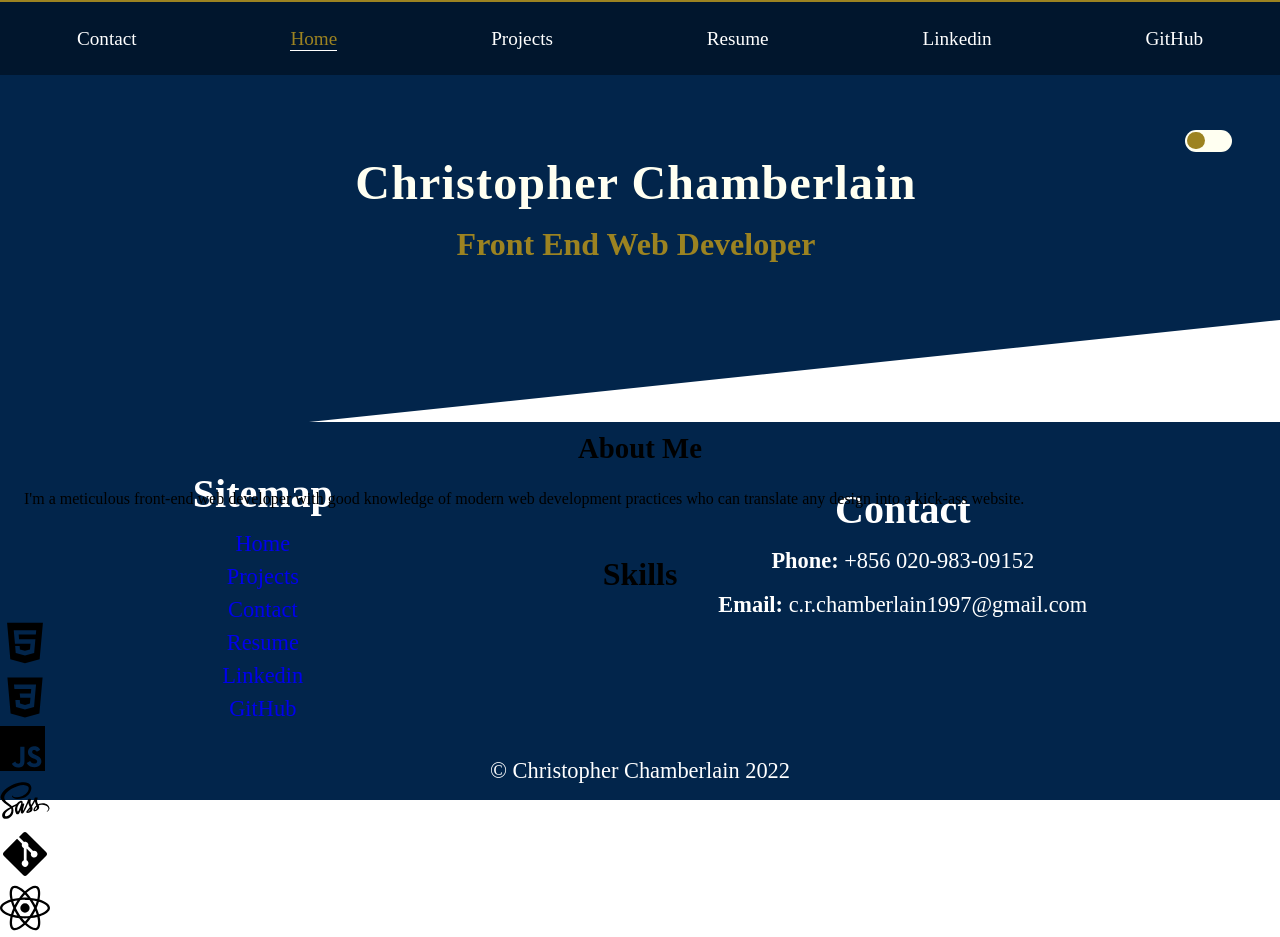
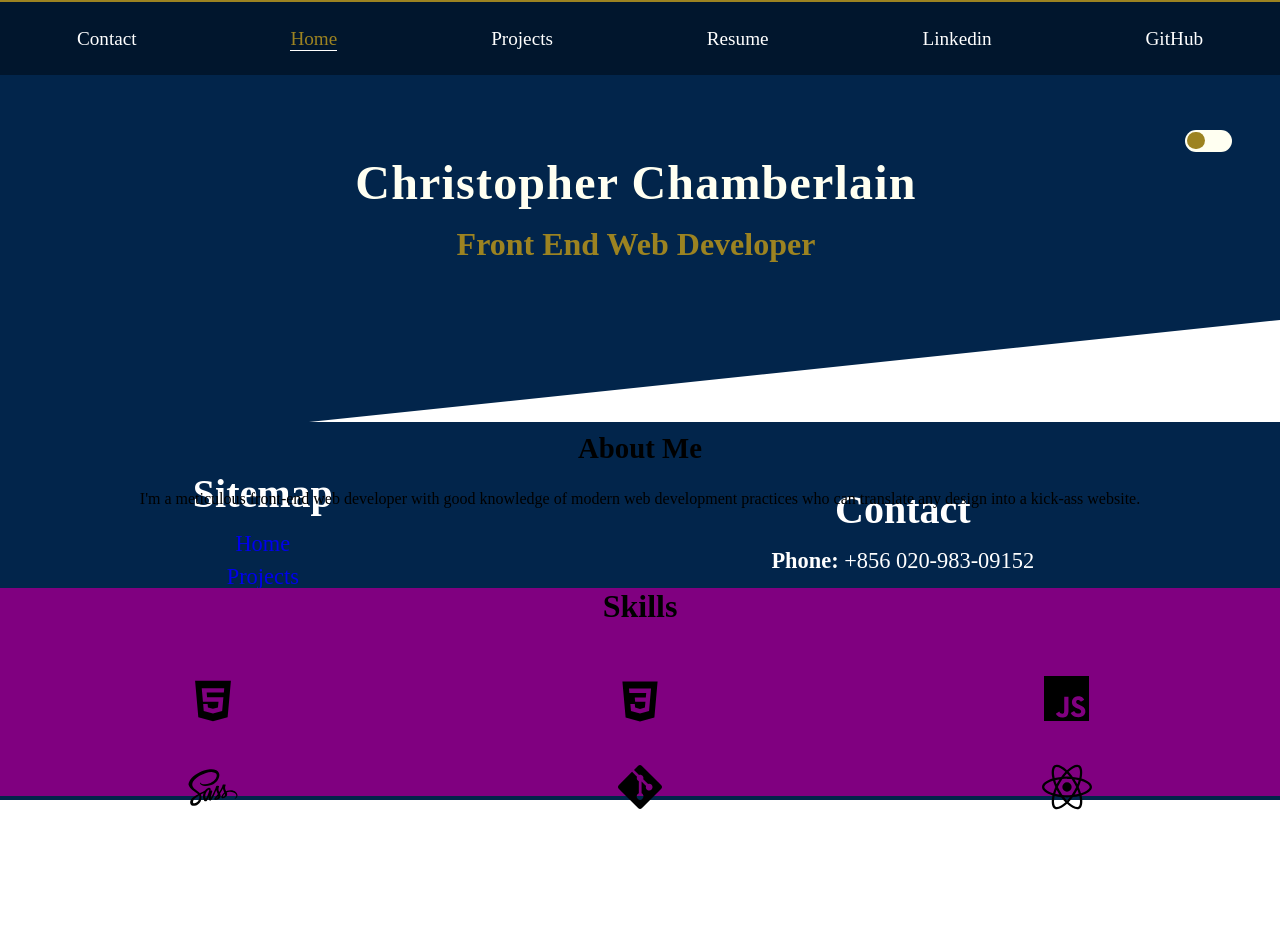
Before and after one commit to AkaraTawng/portfolio-mf-v2, a React (Create React App) app: page / in a window 1280 px wide. After the commit the page ends 816 px from the top, so only its background shows below. Built offline with nearby package versions, Linux system fonts and the light colour scheme.

Commit message:
make skills section grid container. define columns. center align grid items. increase about-me-section margin bottom

```diff
--- a/src/main.css
+++ b/src/main.css
@@ -402,7 +402,7 @@
 }
 
 #about-me-section {
-  margin-bottom: 3rem;
+  margin-bottom: 5rem;
   padding: 0 1.5rem;
 }
 #about-me-section h2 {
@@ -410,9 +410,25 @@
   text-align: center;
   margin-bottom: 2%;
 }
+#about-me-section p {
+  text-align: center;
+}
 
+#skills-section {
+  background-color: purple;
+  height: 13rem;
+}
 #skills-section h2 {
   font-size: 2rem;
   text-align: center;
-  margin-bottom: 2%;
+  margin-bottom: 4%;
+}
+#skills-section ul {
+  list-style-type: none;
+  display: grid;
+  grid-template-columns: repeat(3, 1fr);
+  grid-row-gap: 30%;
+}
+#skills-section ul li {
+  justify-self: center;
 }/*# sourceMappingURL=main.css.map */
--- a/src/scss/layout/_home.scss
+++ b/src/scss/layout/_home.scss
@@ -3,19 +3,39 @@
 }
 
 #about-me-section {
-    margin-bottom: 3rem;
+    margin-bottom: 5rem;
     padding: 0 1.5rem;
     h2{
         font-size: 1.8rem;
         text-align: center;
         margin-bottom: 2%;
     }
+
+    p {
+        text-align: center;
+    }
 }
 
 #skills-section {
+    background-color: purple;
+    height: 13rem;
+
     h2 {
         font-size: 2rem;
         text-align: center;
-        margin-bottom: 2%;
+        margin-bottom: 4%;
+    }
+
+    ul {
+        list-style-type: none;
+        display: grid;
+        grid-template-columns: repeat(3, 1fr);
+        grid-row-gap: 30%;
+
+
+        li {
+            // background-color: purple;
+            justify-self: center;
+        }
     }
 }
```
Also changed, not shown: 1 other file (tests, documents, lock files or other folders).
